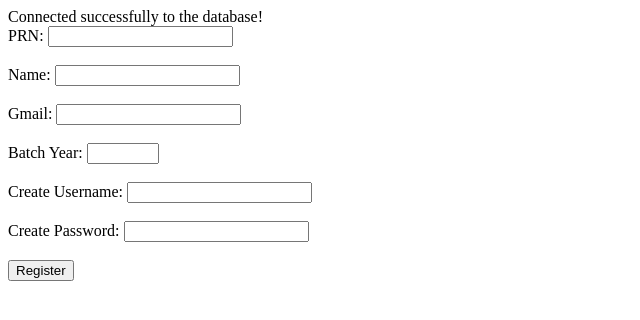
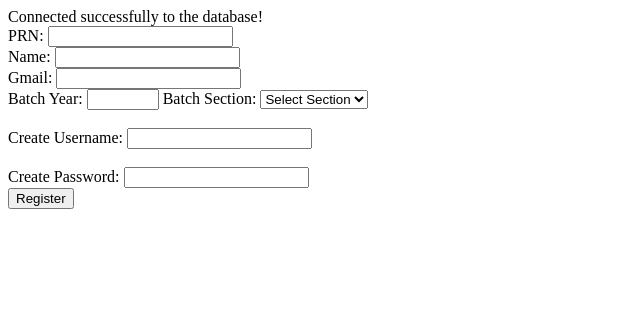
Before and after one commit to fanatic-pratik/Alumni_project, a PHP site: page /registration.php in a window 1280 px wide. Shown: the top 320 px of the page, without its empty margins (0-640 px from the left). Run offline with PHP 8.4, Linux system fonts and the light colour scheme.

Commit message:
changes done for placing errors under input tags

```diff
--- a/users/registration.php
+++ b/users/registration.php
@@ -1,6 +1,116 @@
 <?php
 include('../includes/connection.txt');
 ?>
+
+
+<?php
+  function sanitizeInput($data) {
+    return htmlspecialchars(trim($data));
+}
+
+// Function to validate PRN
+function validatePRN($prn) {
+    return preg_match("/^\d{10}$/", $prn); // Exactly 10 digits
+}
+
+// Function to validate Name
+function validateName($name) {
+    return preg_match("/^[a-zA-Z ]+$/", $name); // Only letters and spaces
+}
+
+// Function to validate Gmail
+function validateGmail($gmail) {
+    return filter_var($gmail, FILTER_VALIDATE_EMAIL) && strpos($gmail, '@gmail.com') !== false;
+}
+
+// Function to validate Batch Year
+function validateBatchYear($batchYear) {
+    return preg_match("/^\d{4}$/", $batchYear) && $batchYear >= 2000 && $batchYear <= date('Y');
+}
+
+// Function to validate Section
+function validateSection($section) {
+    return in_array($section, ['February', 'August']); // Must be 'A' or 'B'
+}
+
+// Function to validate Username
+function validateUsername($username) {
+    return preg_match("/^[a-zA-Z0-9]{5,15}$/", $username); // Alphanumeric, 5-15 characters
+}
+
+// Function to validate Password
+function validatePassword($password) {
+    return preg_match("/^(?=.*[A-Za-z])(?=.*\d)[A-Za-z\d]{8,}$/", $password); // At least 8 chars, one letter, one number
+}
+
+// if(isset($_POST['submit'])){
+// Check if the form is submitted
+if(isset($_POST['submit'])) {
+    // Sanitize and validate inputs
+    echo "hello";
+    $prn = sanitizeInput($_POST['prn']);
+    $name = sanitizeInput($_POST['name']);
+    $gmail = sanitizeInput($_POST['email']);
+    $batchYear = sanitizeInput($_POST['batch_year']);
+    $section = sanitizeInput($_POST['batch_section']);
+    $username = sanitizeInput($_POST['username']);
+    $password = sanitizeInput($_POST['password']);
+
+    // Validate each field
+    $errors = [];
+
+    if (!validatePRN($prn)) {
+        $errors['prn'] = "Invalid PRN. It must be a 10-digit number.";
+    }
+
+    if (!validateName($name)) {
+        $errors['name'] = "Invalid Name. Only letters and spaces are allowed.";
+    }
+
+    if (!validateGmail($gmail)) {
+        $errors['email'] = "Invalid Gmail. It must be a valid Gmail address.";
+    }
+
+    if (!validateBatchYear($batchYear)) {
+        $errors['batchyear'] = "Invalid Batch Year. It must be a 4-digit year between 2000 and the current year.";
+    }
+
+    if (!validateSection($section)) {
+        $errors['section'] = "Invalid Section. It must be either 'A' or 'B'.";
+    }
+
+    if (!validateUsername($username)) {
+        $errors['username'] = "Invalid Username. It must be alphanumeric and 5-15 characters long.";
+    }
+
+    if (!validatePassword($password)) {
+        $errors['password'] = "Invalid Password. It must be at least 8 characters long and contain at least one letter and one number.";
+    }
+
+
+    // If there are no errors, process the data
+    if (empty($errors)) {
+      echo "Registration Successful!<br>";
+      echo "PRN: " . $prn . "<br>";
+      echo "Name: " . $name . "<br>";
+      echo "Gmail: " . $gmail . "<br>";
+      echo "Batch Year: " . $batchYear . "<br>";
+      echo "Section: " . $section . "<br>";
+      echo "Username: " . $username . "<br>";
+      echo "Password: " . $password . "<br>";
+    } else {
+        // Display errors
+        echo "<h2>Errors:</h2>";
+        // foreach ($errors as $error) {
+        //     echo "<p>" . $error . "</p>";
+        // }
+      }
+    }
+    //  else {
+    //     echo "Invalid request method.";
+    // }
+
+    ?>
 <!DOCTYPE html>
 <html lang="en">
 <head>
@@ -9,27 +119,47 @@ include('../includes/connection.txt');
     <title>Document</title>
 </head>
 <body>
-<form action="/submit_registration" method="POST">
+<form action=" " method="post">
   <label for="prn">PRN:</label>
-  <input type="text" id="prn" name="prn" required><br><br>
+  <input type="text" id="prn" name="prn" value="<?php echo isset($_POST['submit'])? $prn: ''; ?>"  required><br>
+  <?php if(isset($errors['prn'])){ ?> <p ><?php echo $errors['prn']; ?></p><?php }; ?>
 
   <label for="name">Name:</label>
-  <input type="text" id="name" name="name" required><br><br>
+  <input type="text" id="name" name="name" value="<?php echo isset($_POST['submit'])? $name: ''; ?>" required><br>
+  <?php if(isset($errors['name'])){ ?> <p><?php echo $errors['name']; ?></p> <?php }; ?>
 
   <label for="email">Gmail:</label>
-  <input type="email" id="email" name="email" required><br><br>
+  <input type="email" id="email" name="email" value="<?php echo isset($_POST['submit'])? $gmail: ''; ?>"  required><br>
+  <?php if(isset($errors['email'])){ ?> <p><?php echo $errors['email']; ?></p> <?php }; ?>
 
   <label for="batch_year">Batch Year:</label>
-  <input type="number" id="batch_year" name="batch_year" min="2000" max="2100" required><br><br>
+  <input type="number" id="batch_year" name="batch_year" value="<?php echo isset($_POST['submit'])? $batchYear: ''; ?>"  min="2000" max="2100" required>
+  <?php if(isset($errors['batchyear'])){ ?> <p><?php echo $errors['batchyear']; ?></p> <?php }; ?>
+
+  <label for="batch_section">Batch Section:</label>
+  <select id="batch_section" name="batch_section" value="<?php echo isset($_POST['submit'])? $section: ''; ?>"  required>
+    <option value="">Select Section</option>
+    <option value="February">February</option>
+    <option value="August">August</option>
+  </select><br>
+  <?php if(isset($errors['section'])){ ?> <p><?php echo $errors['section']; ?></p> <?php }; ?><br>
 
   <label for="username">Create Username:</label>
-  <input type="text" id="username" name="username" required><br><br>
+  <input type="text" id="username" name="username" value="<?php echo isset($_POST['submit'])? $username: ''; ?>"  required><br><br>
+  <?php if(isset($errors['username'])){ ?> <p><?php echo $errors['username']; ?></p><br><br> <?php }; ?>
 
   <label for="password">Create Password:</label>
-  <input type="password" id="password" name="password" required><br><br>
+  <input type="password" id="password" name="password" value="<?php echo isset($_POST['submit'])? $password: ''; ?>"  required><br>
+  <?php if(isset($errors['password'])){ ?> <p><?php echo $errors['password']; ?></p><br><br> <?php }; ?>
 
-  <button type="submit">Register</button>
+  <button type="submit" name="submit">Register</button>
 </form>
+<div>
+
+</div>
 
 </body>
 </html>
+<?php
+
+?>
```
